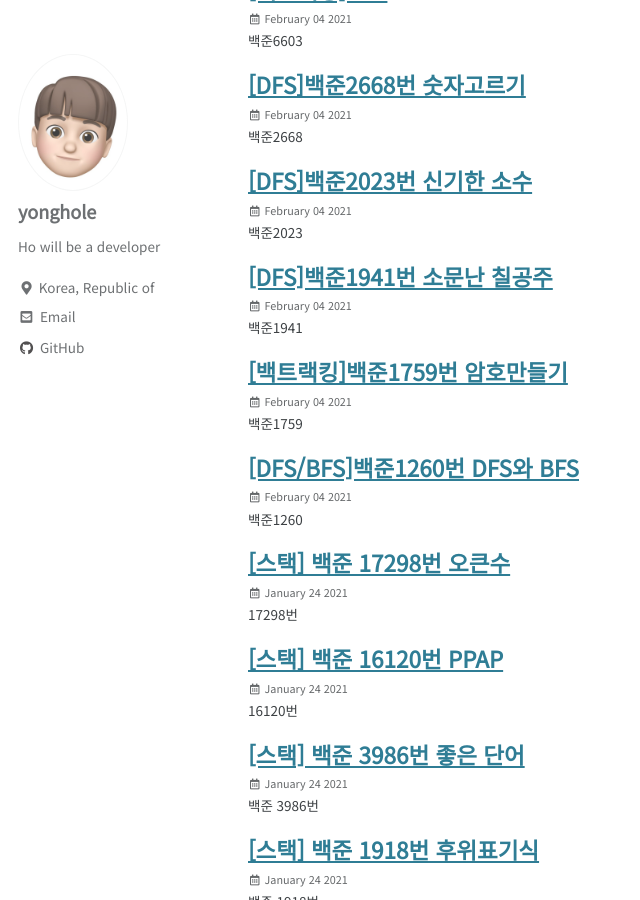
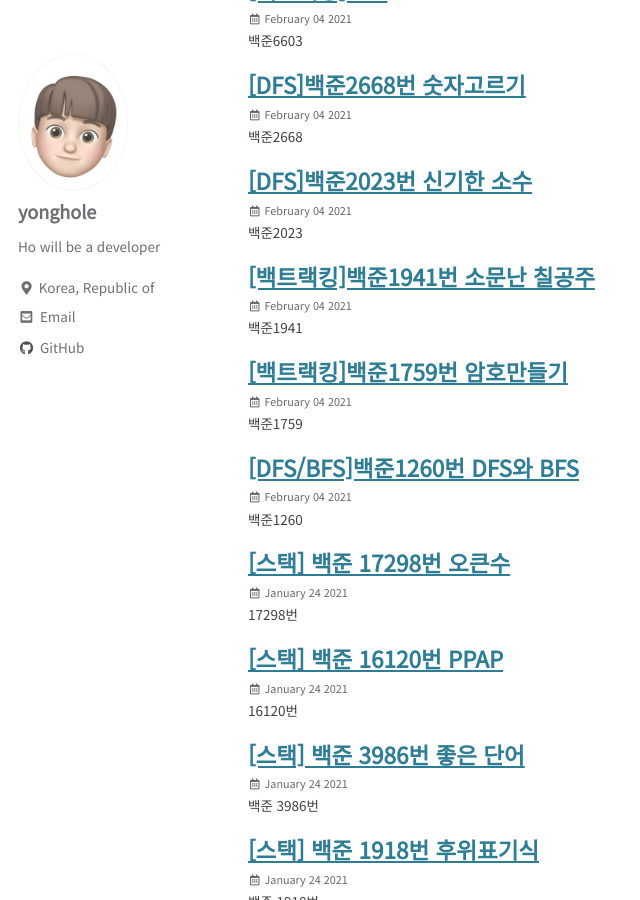
Before and after one commit to yonghole/yonghole.github.io, a Jekyll site: the page built from category-archive.md, in a window 1280 px wide and 900 px high, scrolled down 786 px. Shown: the whole window, without its empty margins (0-640 px from the left). Built offline with Jekyll 4.4.1, drawn with Linux system fonts in a browser that asks for light colours; cached includes are drawn as plain includes.

Commit message:
Update 2021-02-04-BOJ1941.md

```diff
--- a/_posts/2021-02-04-BOJ1941.md
+++ b/_posts/2021-02-04-BOJ1941.md
@@ -1,5 +1,5 @@
 ---
-title: "[DFS]백준1941번 소문난 칠공주"
+title: "[백트랙킹]백준1941번 소문난 칠공주"
 date: 2021-02-04 14:06:58
 categories: Algorithm
 ---
```
